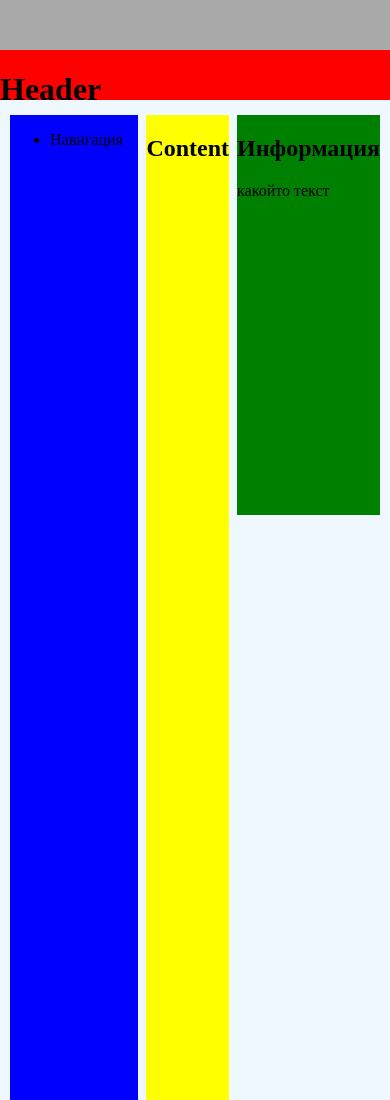
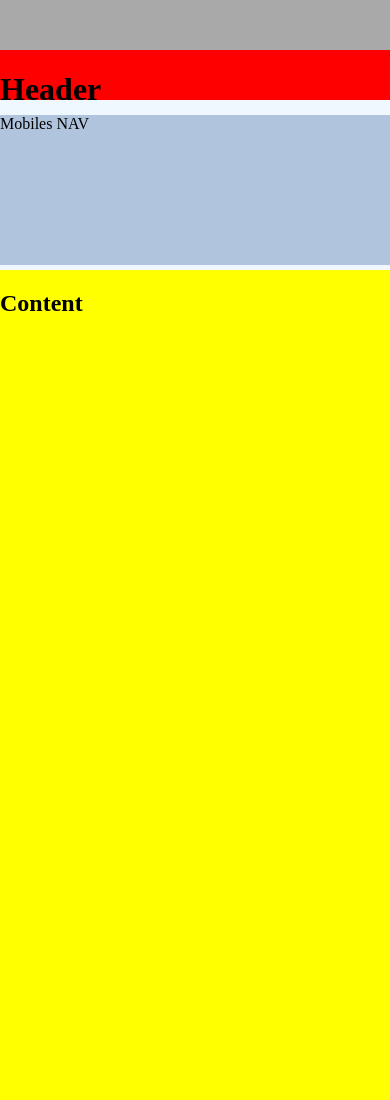
Before and after one commit to pkhilenko/verstka, a plain HTML site: page index.html in a window 390 px wide. Shown: the top 1100 px of the page. Drawn offline with Linux system fonts and the light colour scheme.

Commit message:
adaptive for 767

```diff
--- a/index.html
+++ b/index.html
@@ -15,6 +15,7 @@
 
     <main>
       <nav><ul><li>Навигация</li></ul></nav>
+      <div class="mobiles-nav">Mobiles NAV</div>
       <section><h1>Content</h1>
           <br> <br><br> <br><br> <br><br> <br><br> <br><br> <br><br> <br><br> <br> <br> <br><br> <br><br> <br><br> <br><br>
           <br><br> <br><br> <br><br> <br> <br> <br><br> <br><br> <br><br> <br><br> <br><br> <br><br> <br><br> <br> <br> <br><br>
--- a/main.css
+++ b/main.css
@@ -30,6 +30,10 @@ nav {
   margin-right: 8px;
 }
 
+.mobiles-nav {
+  display: none;
+}
+
 main {
   display: flex;
   padding: 0 10px;
@@ -60,3 +64,26 @@ footer {
   flex-basis: 150px;
   margin-top: 15px;
 }
+
+@media (max-width: 767px) {
+  main {
+    display: flex;
+    flex-direction: column;
+    padding: 0;
+  }
+  aside {
+    display: flex;
+    width: 100%;
+    margin: 5px 0 0 0;
+  }
+  .mobiles-nav {
+    display: block;
+    background-color: lightsteelblue;
+    width: 100%;
+    margin: 0 0 5px 0;
+    flex-basis: 150px;
+  }
+  nav {
+    display: none;
+  }
+}
```
